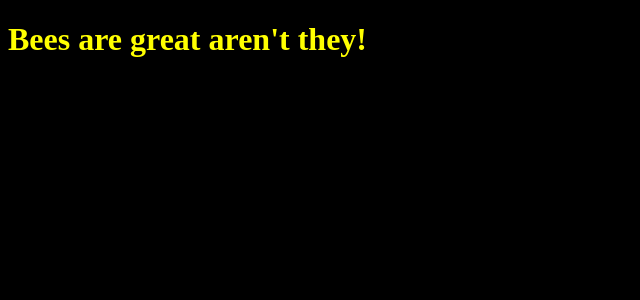
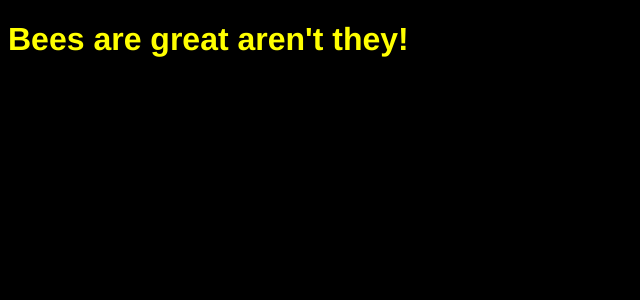
Before and after one commit to sono-inglese/arentbeesgreat, a Jekyll site: the page index.html, which Jekyll copies as it is, in a window 1280 px wide. Shown: the top 300 px of the page, without its empty margins (0-640 px from the left). Built offline with Jekyll 4.4.1, drawn with Linux system fonts in a browser that asks for light colours.

Commit message:
Update style.css

```diff
--- a/css/style.css
+++ b/css/style.css
@@ -1,6 +1,6 @@
 html {
     background: black;
-
+    font-family: "Helvetica";
 
 }
 
```
